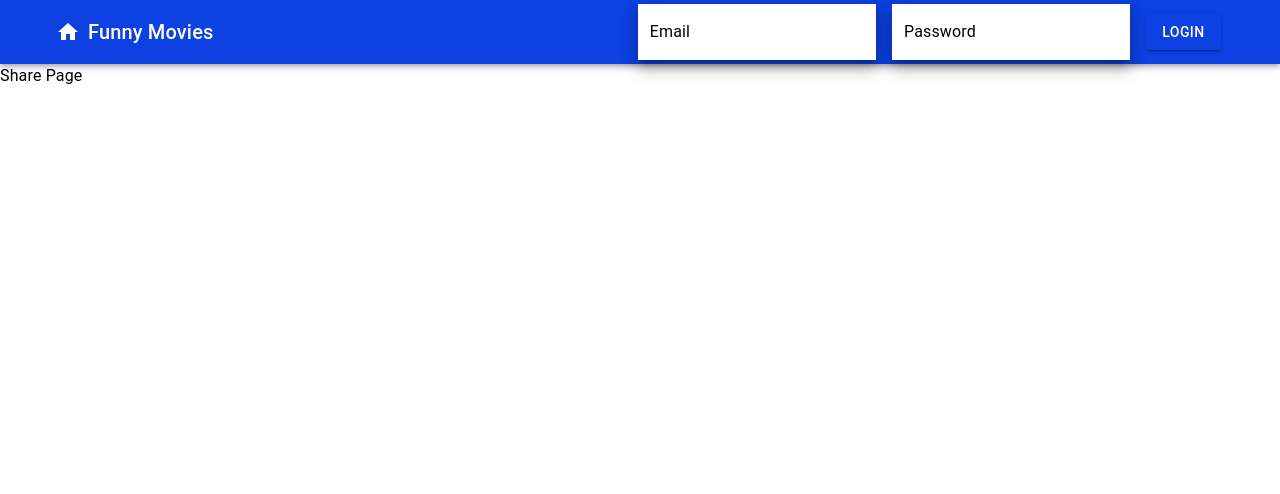
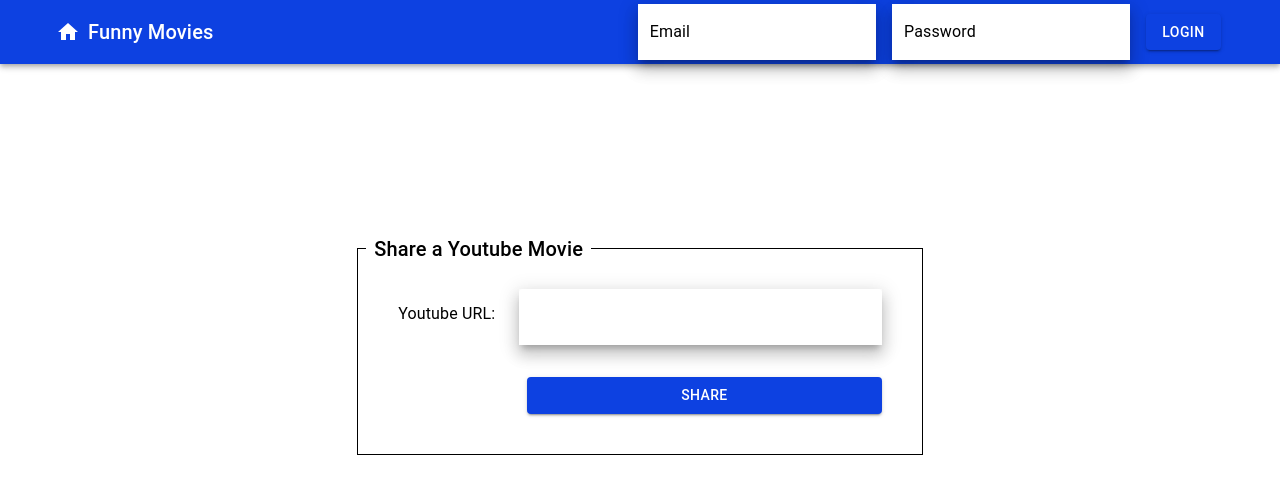
Before and after one commit to peshin-ai/share-video, a React (Vite) app: page /share in a window 1280 px wide. Shown: the top 494 px of the page. Built offline with nearby package versions, Linux system fonts and the light colour scheme.

Commit message:
fix: import Share Form

```diff
--- a/src/pages/SharePage/SharePage.page.tsx
+++ b/src/pages/SharePage/SharePage.page.tsx
@@ -1,10 +1,43 @@
-import { Typography } from "@mui/material";
+import type { ReactElement } from 'react';
 
-export const SharePage = () => {
+import { Box } from '@mui/material';
+import { useTheme } from '@mui/material/styles';
+import { Helmet } from 'react-helmet-async';
+import {
+  FormProvider,
+  useForm,
+} from 'react-hook-form';
+
+import { ShareForm } from './components/ShareForm';
+
+export const SharePage = (): ReactElement => {
+  const theme = useTheme();
+  const methods = useForm();
+  const { getValues } = methods;
+
+  const handleShare = () => {
+    console.log(getValues());
+  };
+
   return (
-    <div>
-      <Typography>Share Page</Typography>
-    </div>
+    <Box>
+      <Helmet>
+        <title>Share Movies</title>
+        <meta name="description" content="Share Movies" />
+      </Helmet>
+      <Box
+        sx={{ pt: theme.spacing(3) }}
+        display="flex"
+        justifyContent="center"
+        alignItems="center"
+      >
+        <FormProvider {...methods}>
+          <form>
+            <ShareForm onShare={handleShare} />
+          </form>
+        </FormProvider>
+      </Box>
+    </Box>
   );
 };
 
```
